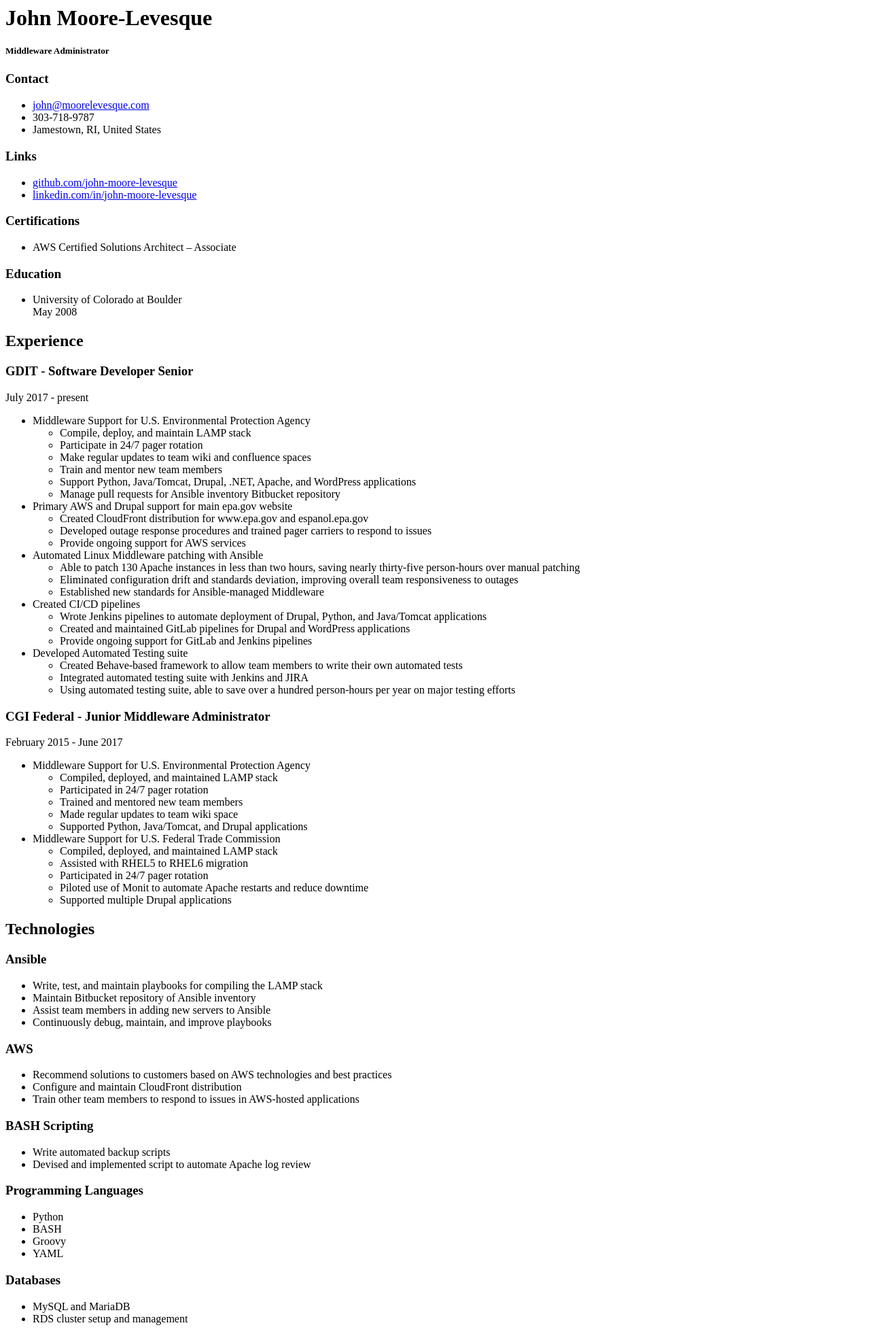
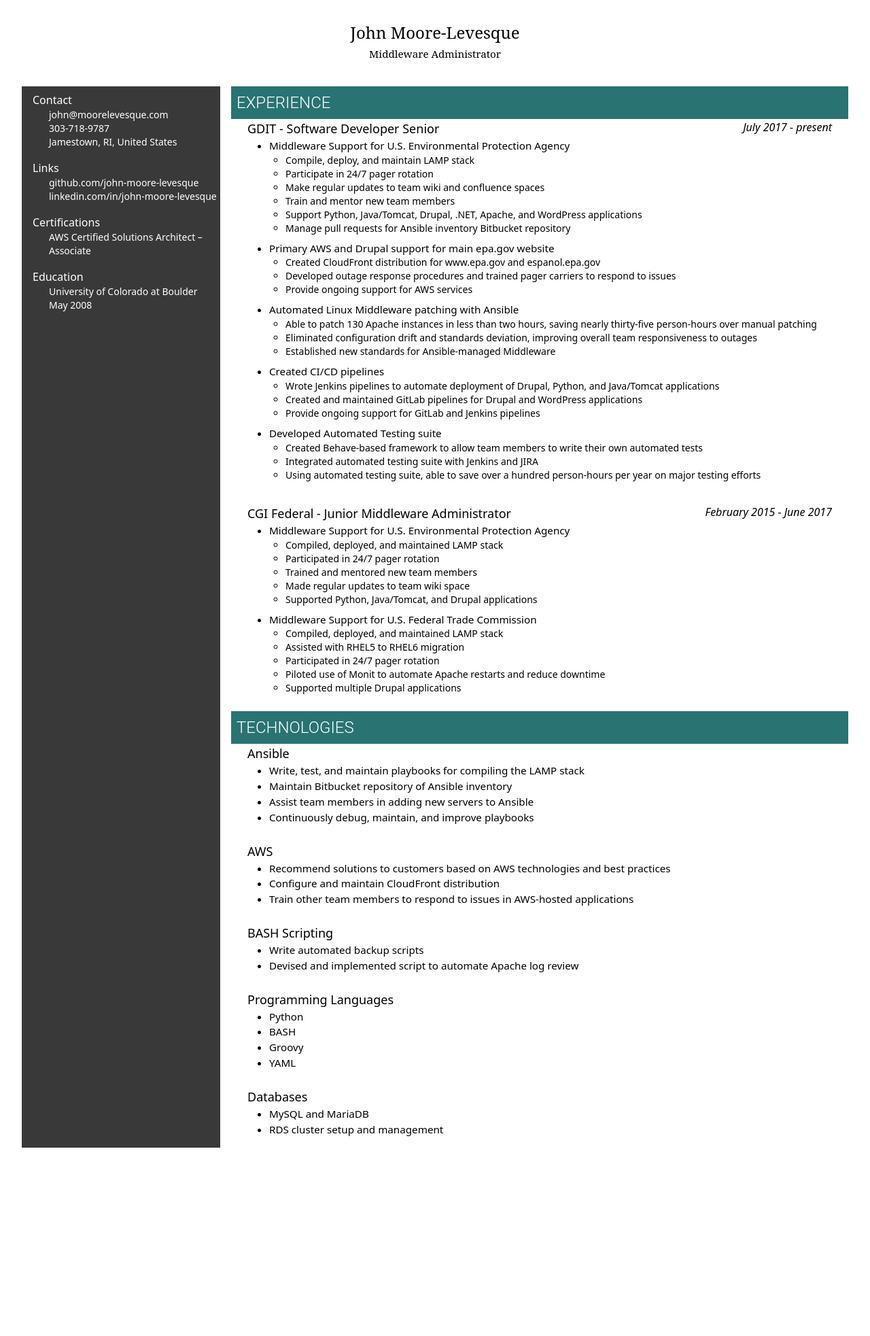
Before and after one commit to john-moore-levesque/moorelevesque-django, a Django app: page /resume in a window 1280 px wide. Shown: the whole page at 68% size. After the commit the page ends 1688 px from the top, so only its background shows below. Run offline with Django 3.2, Linux system fonts and the light colour scheme; data comes from the database, SQL or seed files in the repository; style sheets or scripts are compiled from the project's sources.

Commit message:
adding rel back

```diff
--- a/resumebuilder/resumebuilder/templates/base.html
+++ b/resumebuilder/resumebuilder/templates/base.html
@@ -4,7 +4,7 @@
         {% block title %}{% endblock %}
     </title>
     {% load static %}
-  <link href="{% static "css/tailwind-output.css" %}" style="text/css">
+  <link rel="stylesheet" href="{% static "css/tailwind-output.css" %}" style="text/css">
 </head>
 <body>
     {% block page_content %}{% endblock %}
```
